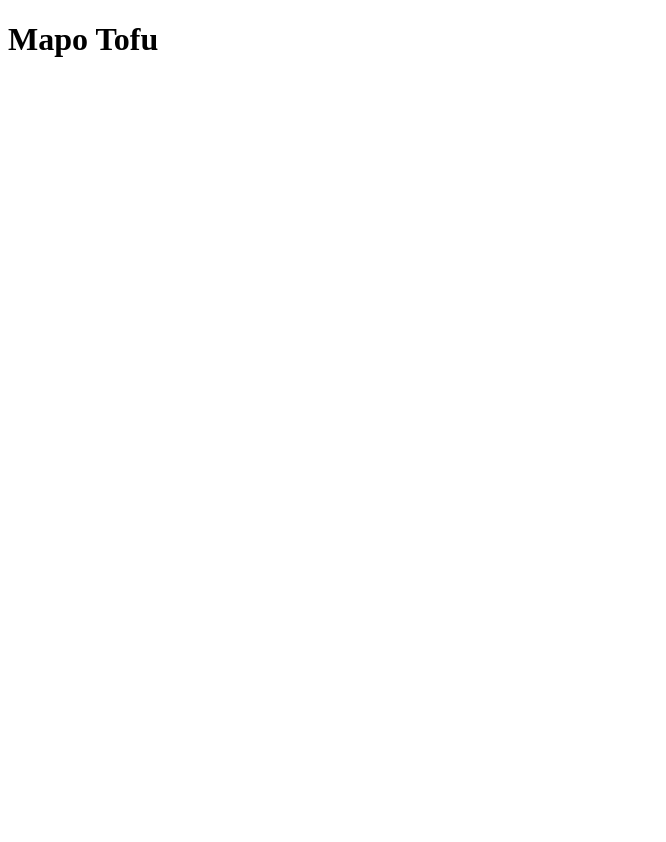
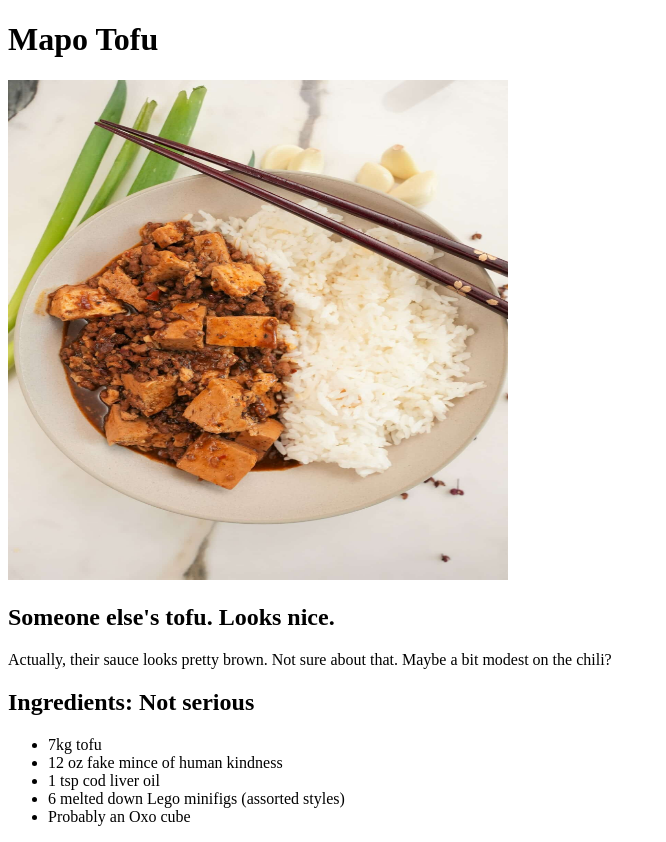
Before and after one commit to CapybaraOnMars/odin-recipes, a plain HTML site: page recipes/mapo-tofu.html in a window 1280 px wide. Shown: the whole page, without its empty margins (0-666 px from the left). Before the commit the page ends 800 px from the top, so only its background shows below. Drawn offline with Linux system fonts and the light colour scheme.

Commit message:
Add curious list of ingredients

```diff
--- a/recipes/mapo-tofu.html
+++ b/recipes/mapo-tofu.html
@@ -9,7 +9,20 @@
     <body>
 <h1>Mapo Tofu</h1>
 
+<img src="../imgs/mapo-tofu.jpg" alt="A plate of mapo tofu and rice" height="500" width="500">
+<h2>Someone else's tofu. Looks nice.</h2>
 
+Actually, their sauce looks pretty brown. Not sure about that. Maybe a bit modest on the chili?
+
+<h2>Ingredients: Not serious</h2>
+<ul>
+<li>7kg tofu</li>
+<li>12 oz fake mince of human kindness</li>
+<li>1 tsp cod liver oil</li>
+<li>6 melted down Lego minifigs (assorted styles)</li>
+<li>Probably an Oxo cube</li>
+
+</ul>
     </body>
 
 
```
Also changed, not shown: index.html (+2 -0 lines), imgs/mapo-tofu.jpg (added).
